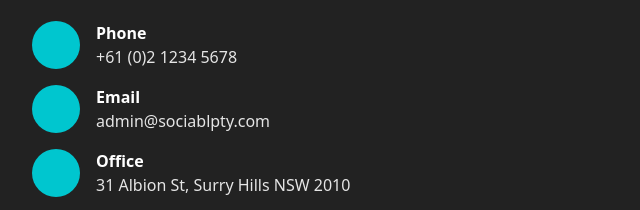
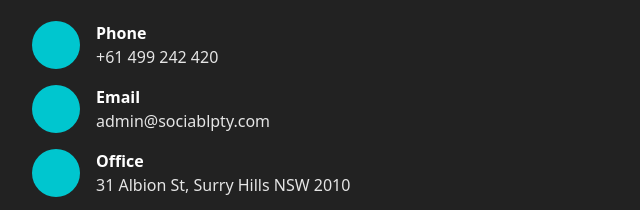
Before and after one commit to Sociabl/sociabl-site, a plain HTML site: page index.html in a window 1280 px wide. Shown: the part 1191-1401 px from the top of the page, 0-640 px from the left. Drawn offline with nearby package versions, Linux system fonts and the light colour scheme.

Commit message:
Update index.html

```diff
--- a/index.html
+++ b/index.html
@@ -137,7 +137,7 @@
                             </div>
                             <div>
                                 <div class="font-semibold">Phone</div>
-                                <div class="text-light-grey">+61 (0)2 1234 5678</div>
+                                <div class="text-light-grey">+61 499 242 420</div>
                             </div>
                         </div>
                         <div class="flex items-centre">
```
